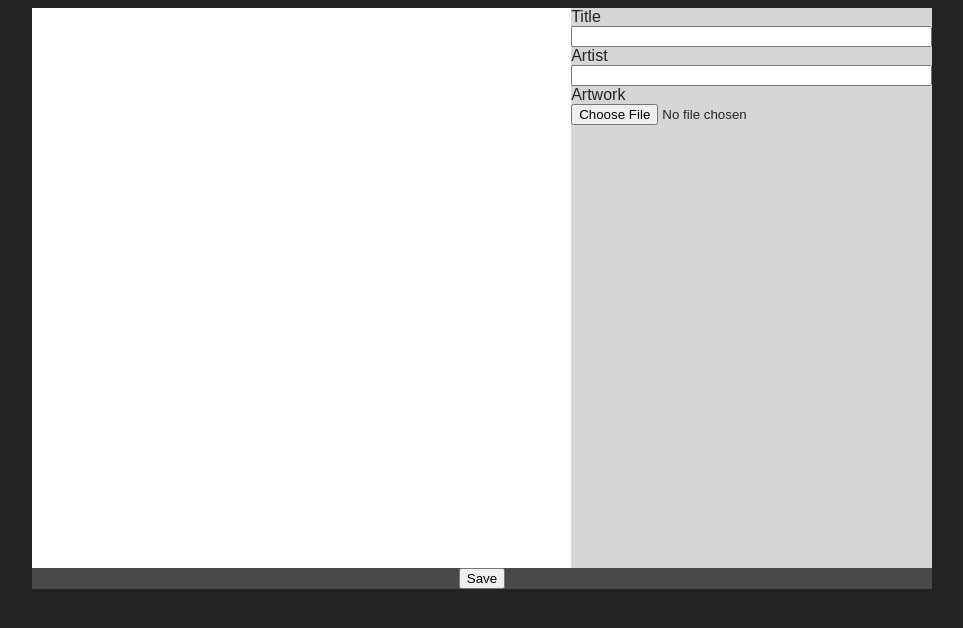
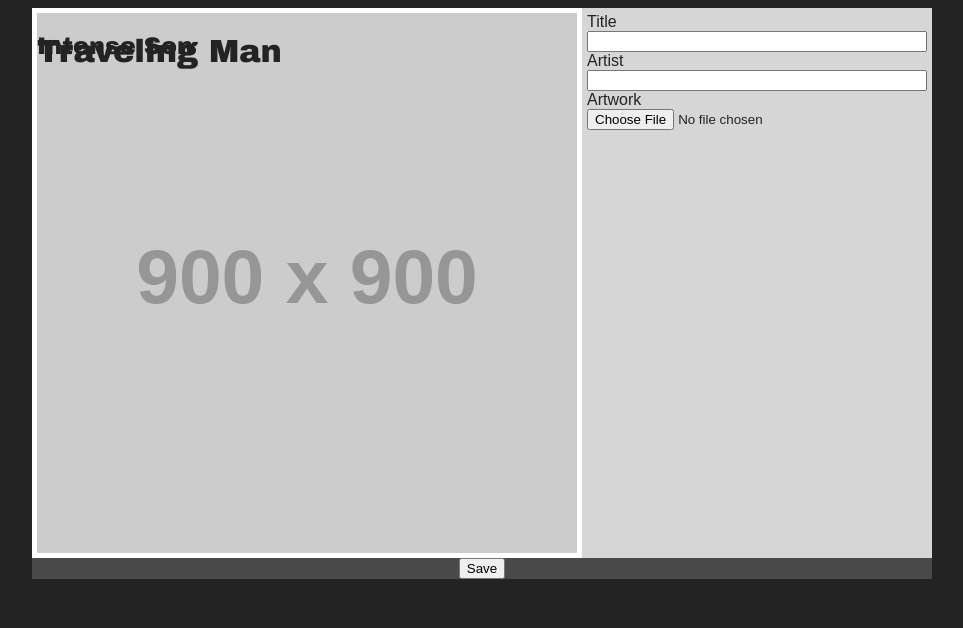
Before and after one commit to tapostrophemo/albumCoverEditor, a React app: page / in a window 1280 px wide. Shown: the whole page, without its empty margins (158-1121 px from the left). Built offline with nearby package versions, Linux system fonts and the light colour scheme; placeholder pictures from the web are drawn by us.

Commit message:
refine visual presentation of preview- and fields-panels

```diff
--- a/src/index.scss
+++ b/src/index.scss
@@ -1,4 +1,6 @@
 @import "./stylesheets/variables";
+@import "./stylesheets/preview";
+@import "./stylesheets/fields";
 
 body {
   color: $white;
@@ -30,23 +32,6 @@ h1, h2, h3, h4, h5, h6 {
   }
 }
 
-.preview {
-  color: $black;
-  background-color: $white;
-  flex-grow: 5;
-  height: 560px;
-}
-
-.fields {
-  color: $black;
-  background-color: $light-grey;
-  flex-grow: 1;
-  height: 560px;
-
-  display: flex;
-  flex-direction: column;
-}
-
 .button-bar {
   display: flex;
   flex-direction: row;
--- a/src/js/components/view/Editor.js
+++ b/src/js/components/view/Editor.js
@@ -7,7 +7,7 @@ class Editor extends React.Component {
   render() {
     return (
       <div className="flex-container">
-        <PreviewPanel />
+        <PreviewPanel title="Traveling Man" artist="Intense Son" artwork="https://via.placeholder.com/900x900" />
         <FieldsPanel />
         <ButtonBar />
       </div>
--- a/src/js/components/view/PreviewPanel.js
+++ b/src/js/components/view/PreviewPanel.js
@@ -1,8 +1,12 @@
 import React from "react";
 
-const PreviewPanel = () => {
+const PreviewPanel = ({ title, artist, artwork }) => {
   return (
-    <div className="panel preview"></div>
+    <div className="panel preview">
+      <h1 className="title">{title}</h1>
+      <h2 className="artist">{artist}</h2>
+      <img className="artwork" src={artwork} />
+    </div>
   );
 };
 
--- /dev/null
+++ b/src/stylesheets/_fields.scss
@@ -0,0 +1,12 @@
+.fields {
+  box-sizing: border-box;
+  padding: 5px;
+  max-width: 350px;
+  color: $black;
+  background-color: $light-grey;
+  flex-grow: 1;
+  height: 550px;
+
+  display: flex;
+  flex-direction: column;
+}
--- /dev/null
+++ b/src/stylesheets/_preview.scss
@@ -0,0 +1,29 @@
+.preview {
+  box-sizing: border-box;
+  color: $black;
+  background-color: $white;
+  flex-grow: 5;
+  height: 550px;
+  padding-right: 5px;
+  padding-bottom: 5px;
+  border-top: 5px solid $white;
+  border-left: 5px solid $white;
+
+  position: relative;
+  .title {
+    position: absolute;
+    z-index: 3;
+  }
+  .artist {
+    position: absolute;
+    z-index: 2;
+  }
+  .artwork {
+    z-index: 1;
+    position: absolute;
+    top: 0;
+    left: 0;
+    max-width: 540px;
+    max-height: 540px;
+  }
+}
```
